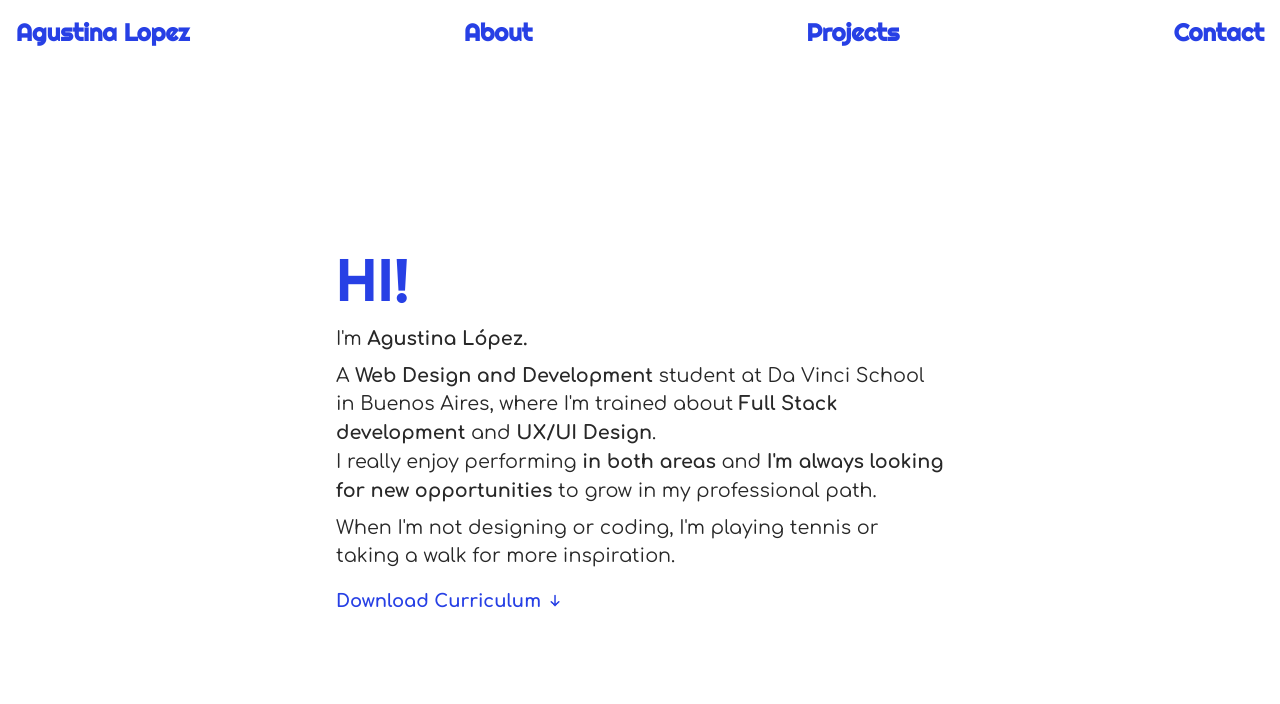
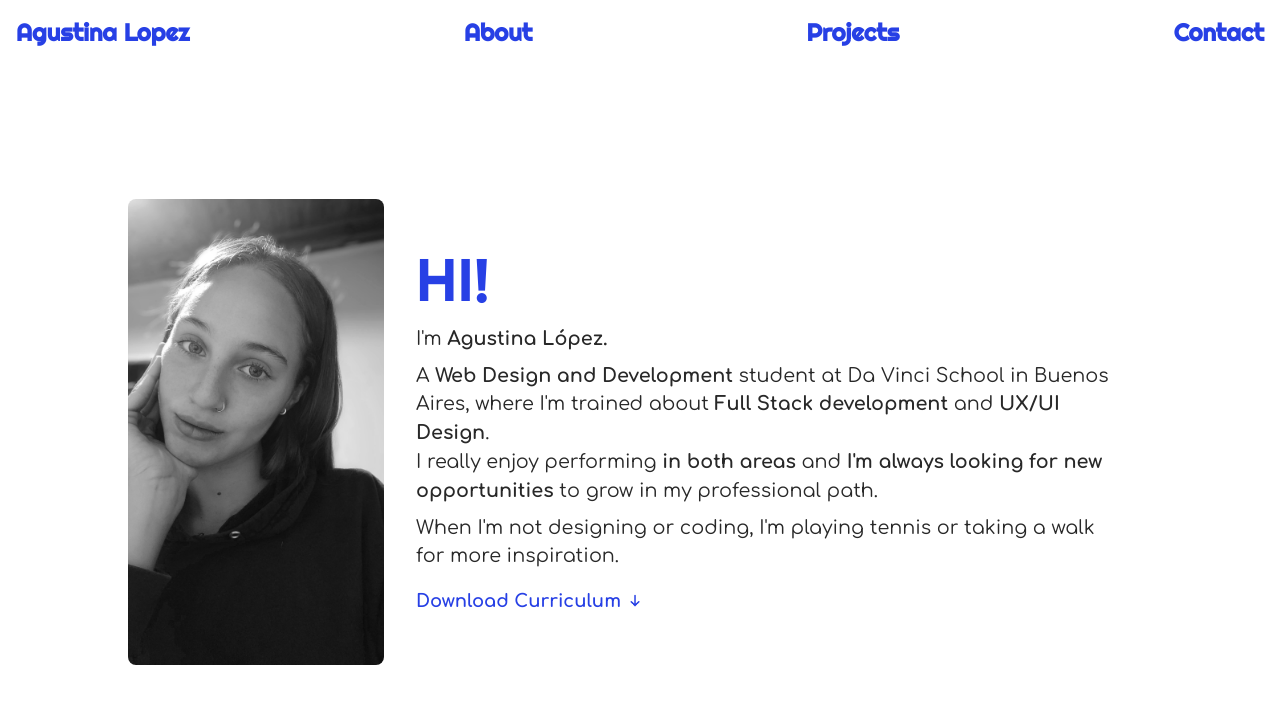
Before and after one commit to agusvlopez/my-portfolio, a Vue app in the folder my-portfolio/: page /about in a window 1280 px wide. Shown: the top 704 px of the page. Built offline with nearby package versions, Linux system fonts and the light colour scheme.

Commit message:
add: about image

```diff
--- a/my-portfolio/src/components/About.vue
+++ b/my-portfolio/src/components/About.vue
@@ -5,13 +5,17 @@ import Navbar from './Navbar.vue';
 </script>
 
 <template>
-    <div class="md:h-screen flex items-center justify-center bg-white textDark max-w-2xl mx-auto">
-        <div class="p-8 mt-16 animate__animated animate__fadeIn">
+    <div class="md:h-screen md:flex md:items-center justify-center bg-white textDark max-w-5xl mx-auto">
+        <div class="mt-16 md:basis-1/4">
+            <img src="../assets/about-bw.jpg" alt="Agustina Lopez" class="rounded-lg">
+        </div>
+        <div class="p-8 mt-16 animate__animated animate__fadeIn md:basis-3/4">
             <h1 class="uppercase text-3xl md:text-6xl mb-4">Hi!</h1>
             <p class="mb-2">I'm <span class="font-bold">Agustina López.</span></p>
             <p>A <span class="font-bold">Web Design and Development</span> student at Da Vinci School in Buenos Aires,
                 where
-                I'm trained about <span class="font-bold">Full Stack development</span> and <span class="font-bold">UX/UI
+                I'm trained about <span class="font-bold">Full Stack development</span> and <span
+                    class="font-bold">UX/UI
                     Design</span>. </p>
             <!-- <p class="mb-2">Como <span class="font-bold">Diseñadora
                     UX/UI</span> y
```
Also changed, not shown: my-portfolio/src/assets/about-bw.jpg (added).
